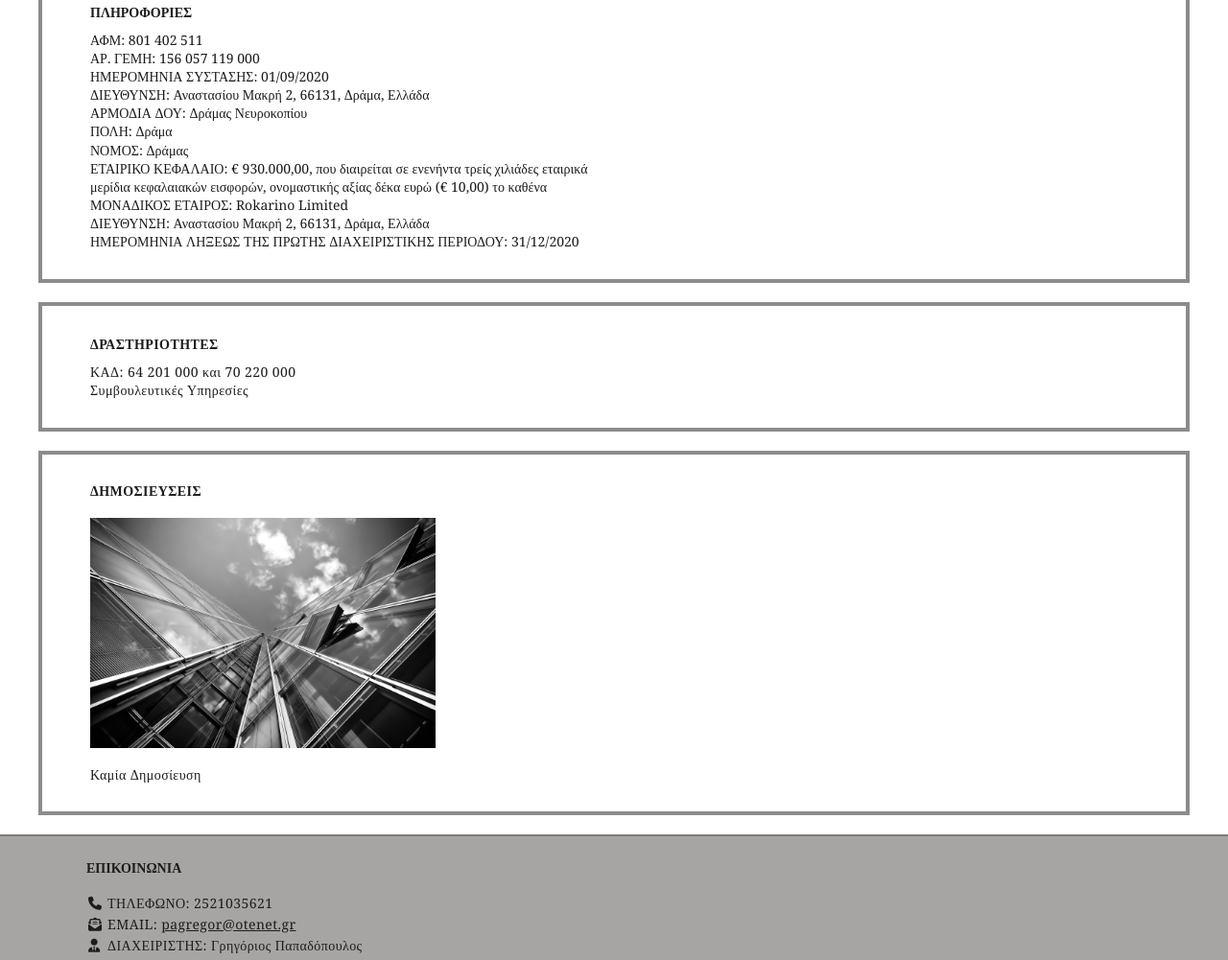
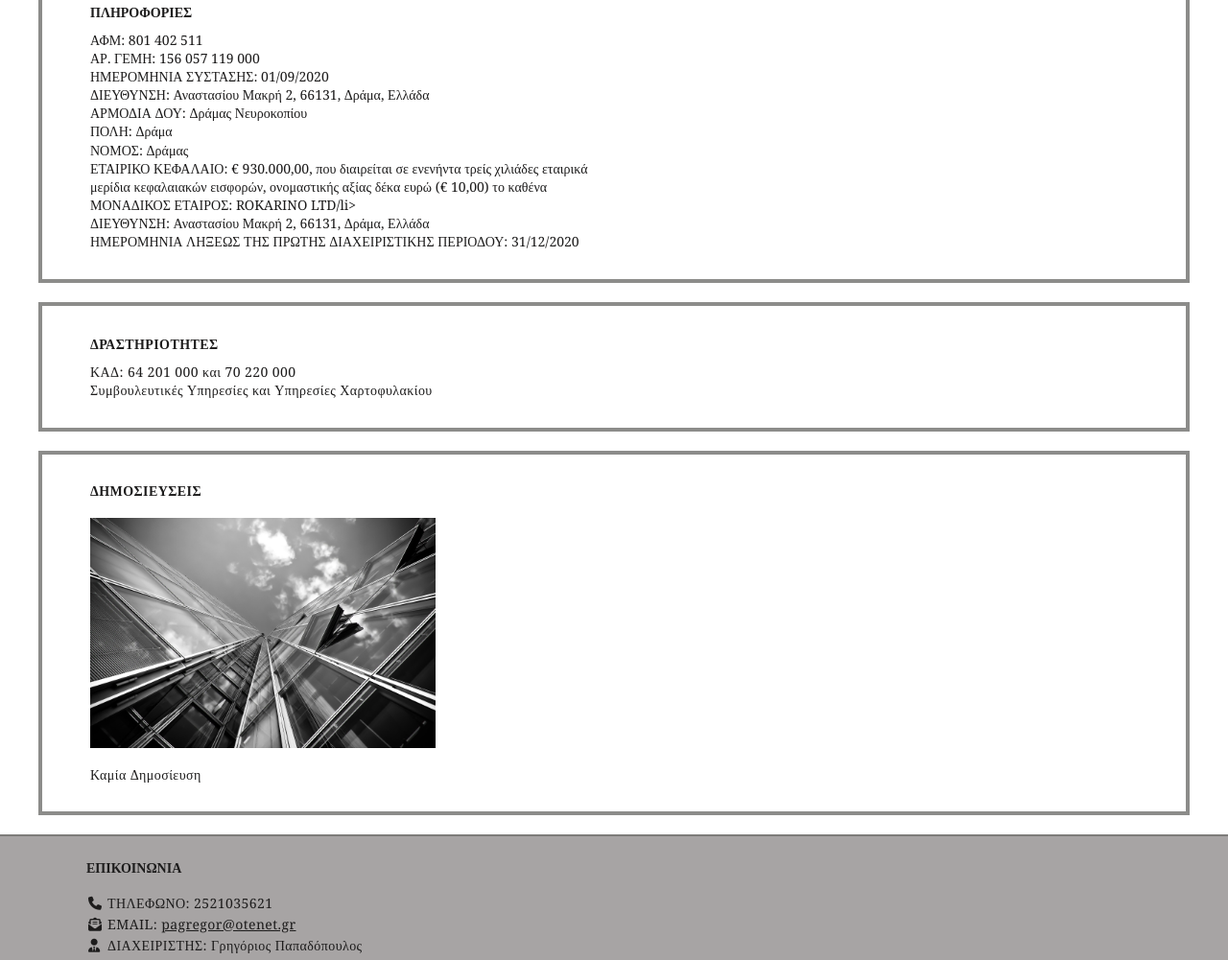
Before and after one commit to DrIkeProject/ahsinglememberpc, a plain HTML site: page index.html in a window 1280 px wide. Shown: the part 822-1823 px from the top of the page at 96% size. Drawn offline with nearby package versions, Linux system fonts and the light colour scheme; a web font is replaced by a local one.

Commit message:
Minor Amendments

```diff
--- a/index.html
+++ b/index.html
@@ -64,7 +64,7 @@
 <li>ΝΟΜΟΣ: Δράμας</li>
 <li>ΕΤΑΙΡΙΚΟ ΚΕΦΑΛΑΙΟ: € 930.000,00, που διαιρείται σε ενενήντα τρείς χιλιάδες εταιρικά <br>μερίδια κεφαλαιακών εισφορών, ονομαστικής αξίας δέκα
 ευρώ (€ 10,00) το καθένα</li>
-<li>ΜΟΝΑΔΙΚΟΣ ΕΤΑΙΡΟΣ: Rokarino Limited</li>
+<li>ΜΟΝΑΔΙΚΟΣ ΕΤΑΙΡΟΣ: ROKARINO LTD/li>
 <li>ΔΙΕΥΘΥΝΣΗ: Αναστασίου Μακρή 2, 66131, Δράμα, Ελλάδα</li>
 <li>ΗΜΕΡΟΜΗΝΙΑ ΛΗΞΕΩΣ ΤΗΣ ΠΡΩΤΗΣ ΔΙΑΧΕΙΡΙΣΤΙΚΗΣ ΠΕΡΙΟΔΟΥ: 31/12/2020</li>
 </ul>
@@ -77,7 +77,7 @@
     <b>ΔΡΑΣΤΗΡΙΟΤΗΤΕΣ</b>
 </li>
 <li>ΚΑΔ: 64 201 000 και 70 220 000</li>
-<li lang="en">Συμβουλευτικές Υπηρεσίες</li>
+<li lang="en">Συμβουλευτικές Υπηρεσίες και Υπηρεσίες Χαρτοφυλακίου</li>
 </ul>
 </div>
 </div>
```
